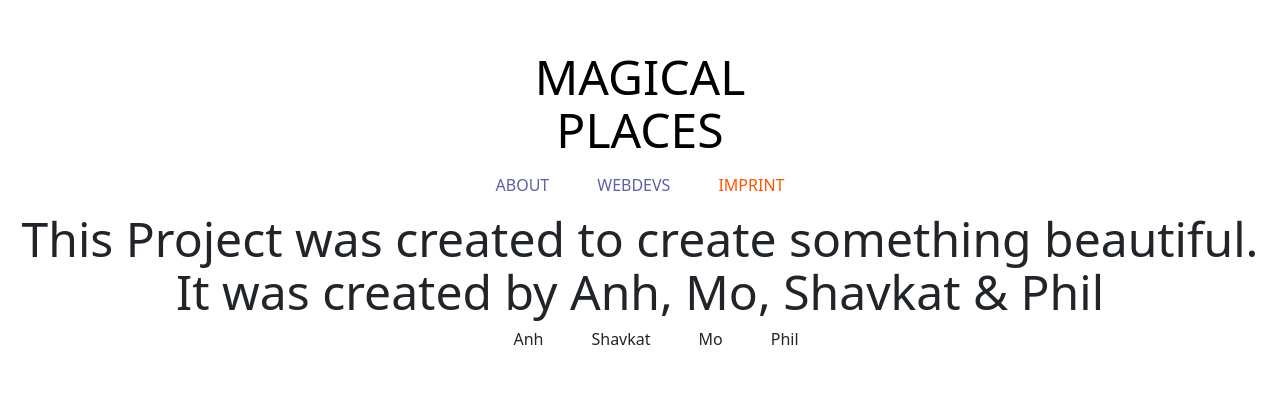
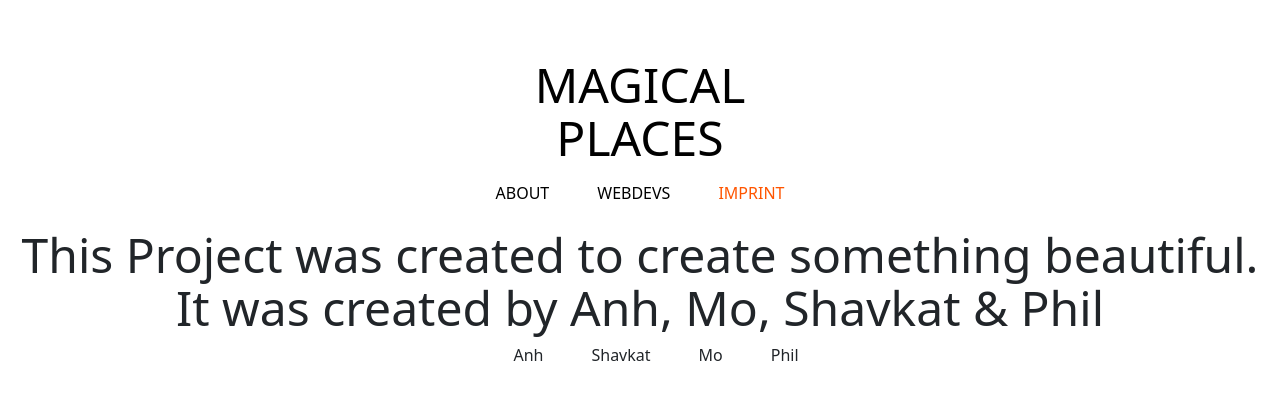
Before and after one commit to Phil-star1984/Magical_Places, a React (Vite) app: page /imprint in a window 1280 px wide. Shown: the part 191-590 px from the top of the page. Built offline with nearby package versions, Linux system fonts and the light colour scheme.

Commit message:
Added Design CSS

```diff
--- a/components/Home.jsx
+++ b/components/Home.jsx
@@ -16,7 +16,6 @@ VITE_ACCESS_TOKEN=84S6RAOLTOj6erX8CIihN39tOHjBVQyWEuhqbyj9tbk */
       )
       .then((response) => setPlaces(response.data.items));
 
-
     /* console.log(places);
     console.log(places[0].sys.createdAt); */
   }, []);
@@ -27,25 +26,28 @@ VITE_ACCESS_TOKEN=84S6RAOLTOj6erX8CIihN39tOHjBVQyWEuhqbyj9tbk */
   return (
     <>
       <Searchbar />
-
+      <div className="test_outer">
         {places.map((place, index) => (
           <div
             className="test"
             key={index}
             style={{
-            backgroundImage: `url(${place.fields.imgUrl})`,
+              /* backgroundImage: `url(${place.fields.img})`, */
+              backgroundImage: `linear-gradient(to bottom, rgba(0, 0, 0, 0), rgba(0, 0, 0, 0.6)), url(${place.fields.img})`,
               backgroundRepeat: "no-repeat",
               backgroundSize: "cover",
+              backgroundPosition: "center",
             }}
           >
-          <div>
+            <div className="test_inner">
               <h1>{place.fields.placeName}</h1>
               <h3>{place.fields.country}</h3>
-            <p>{place.fields.description}</p>
+              <p>Description: {place.fields.description}</p>
               <p>Posted at: {place.sys.createdAt}</p>
             </div>
           </div>
         ))}
+      </div>
     </>
   );
 }
--- a/src/App.css
+++ b/src/App.css
@@ -21,6 +21,7 @@
   margin-top: 1rem;
   justify-content: center;
   gap: 3rem;
+  text-shadow: 0 0 25px rgb(255, 255, 255);
 }
 
 .nav_list > li {
@@ -41,17 +42,27 @@
   margin: auto;
 }
 
+.test_outer {
+  margin-top: 2rem;
+}
+
 .test {
   /* width: 500px;
   height: 800px; */
-  min-height: 600px;
+  min-height: 72vh;
   display: flex;
   justify-content: center;
   align-items: end;
   color: white;
   text-shadow: 0 0 25px black;
   padding: 1.5rem;
+
   /* filter: contrast(1.35) brightness(0.65); */
+}
+
+.test_inner {
+  margin: 0.8rem;
+
 }
 
 .form-control {
--- a/src/index.css
+++ b/src/index.css
@@ -14,16 +14,6 @@
   -webkit-text-size-adjust: 100%;
 }
 
-a {
-  font-weight: 500;
-  color: #5d61a6;
-  text-decoration: inherit;
-}
-
-a:hover {
-  color: #ff6f00;
-}
-
 body {
   margin: 0;
   display: flex;
@@ -32,20 +22,18 @@ body {
   min-height: 100vh;
 }
 
+a {
+  font-weight: 500;
+  color: black;
+  text-decoration: inherit;
+}
+
+a:hover {
+  color: #ff6f00;
+}
+
 h1 {
+  margin-top: 1.5rem;
   font-size: 3em;
   line-height: 1.1;
 }
-
-@media (prefers-color-scheme: light) {
-  :root {
-    color: #213547;
-    background-color: #ffffff;
-  }
-  a:hover {
-    color: #747bff;
-  }
-  button {
-    background-color: #f9f9f9;
-  }
-}
```
Lines whose indentation alone changed are shown as unchanged.
